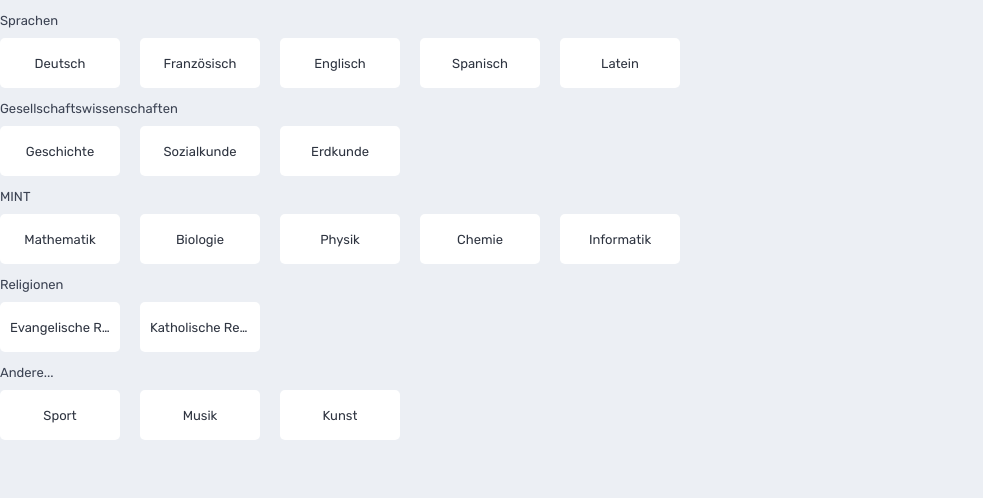
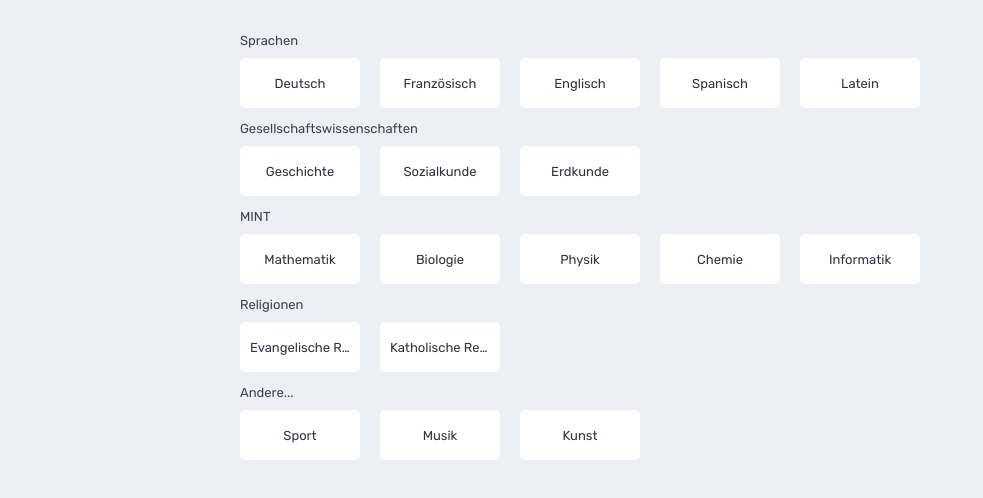
Before and after one commit to mikareich/course-planner, a React (Create React App) app: page / in a window 1280 px wide. Shown: the top 498 px of the page, without its empty margins (0-983 px from the left). Built offline with nearby package versions, Linux system fonts and the light colour scheme.

Commit message:
restructure app

```diff
--- a/src/styles/index.css
+++ b/src/styles/index.css
@@ -21,6 +21,27 @@ body {
   background-color: var(--bg);
   color: var(--text);
   font-family: "Rubik", sans-serif;
+}
+
+.App {
+  width: clamp(300px, 80vw, 800px);
+  height: 100%;
+  margin: 20px auto 20px auto;
+  display: grid;
+  grid-template-areas: "header" "main" "footer";
+  grid-template: auto 1fr auto / 1fr;
+}
+
+.header {
+  grid-area: "header";
+}
+
+.main {
+  grid-area: "main";
+}
+
+.footer {
+  grid-area: "footer";
 }
 
 .course-item {
--- a/src/views/App.jsx
+++ b/src/views/App.jsx
@@ -8,6 +8,9 @@ function App() {
   return (
     <div className="App">
       <CourseProvider>
+        <header className="header" />
+
+        <main className="main">
           {
             // display categories with dedicated courses
             Object.entries(subjectAreas).map(([subject, courses]) => (
@@ -21,6 +24,9 @@ function App() {
               </Category>
             ))
           }
+        </main>
+
+        <footer className="footer" />
       </CourseProvider>
     </div>
   );
```
Lines whose indentation alone changed are shown as unchanged.
